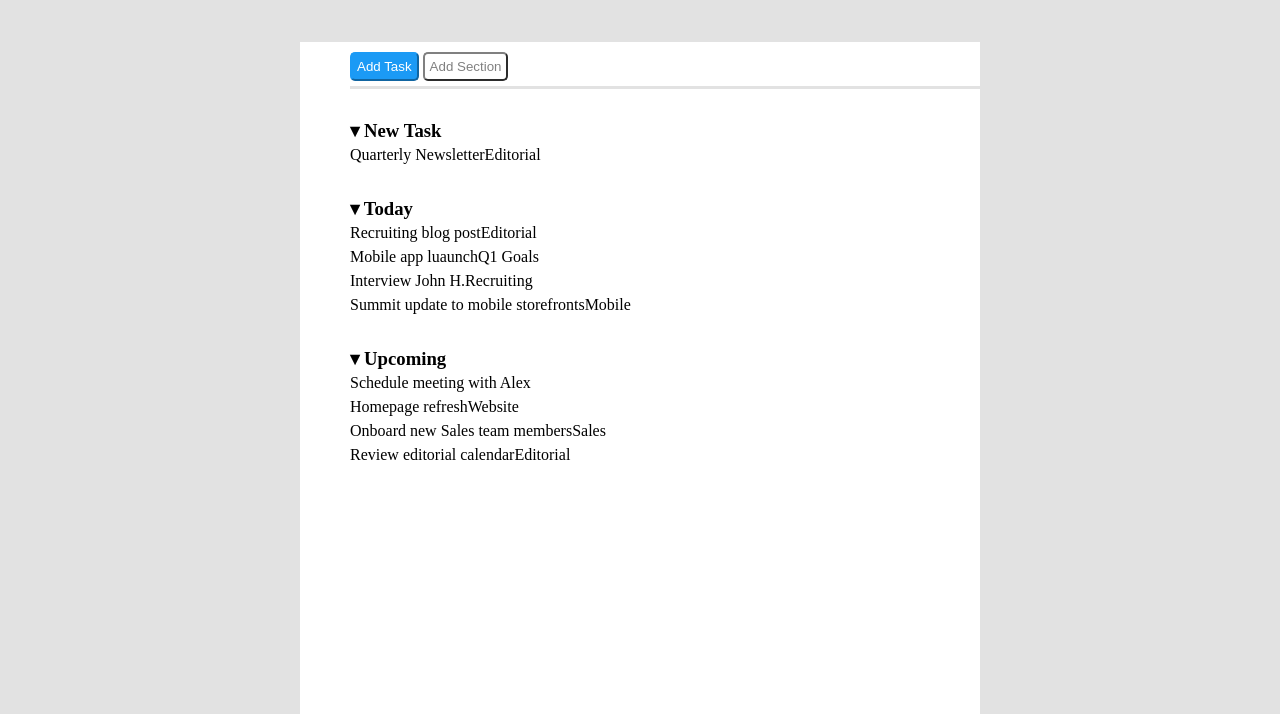
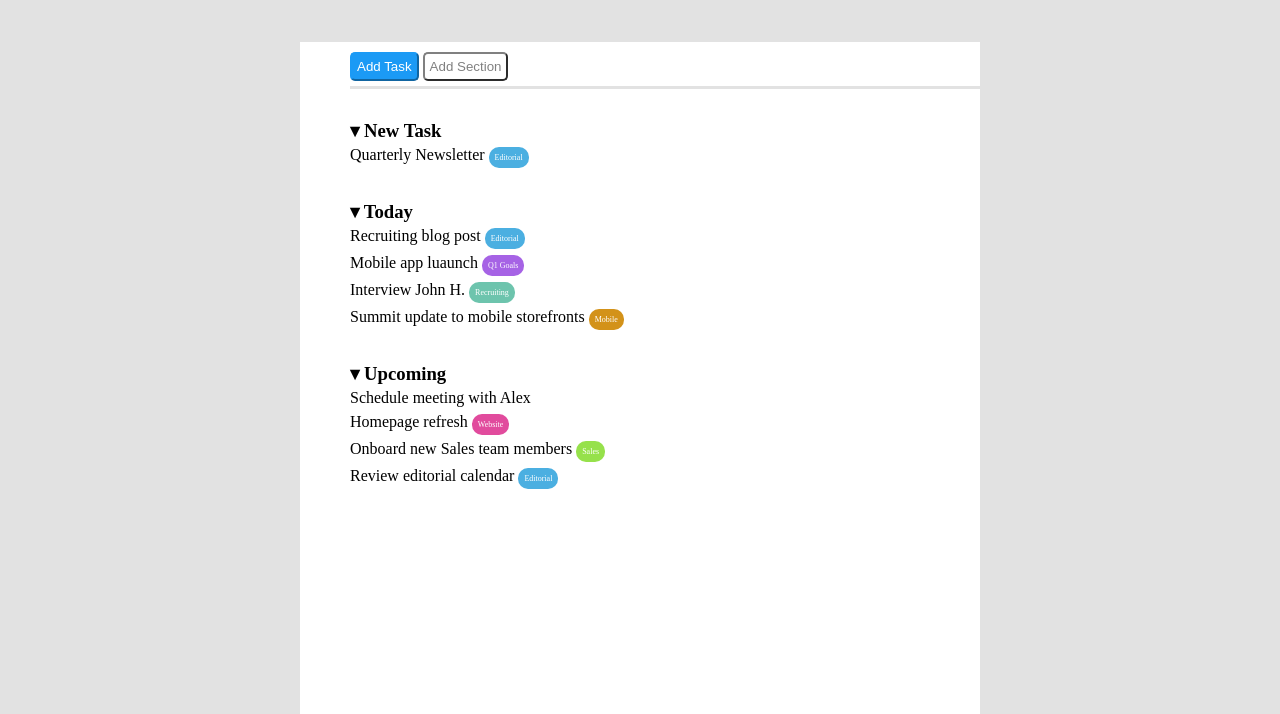
Before and after one commit to claraloforti/html-css-toboolist, a plain HTML site: page index.html in a window 1280 px wide. Shown: the part 86-800 px from the top of the page. Drawn offline with Linux system fonts and the light colour scheme.

Commit message:
feat: aggiungo labels

```diff
--- a/index.html
+++ b/index.html
@@ -23,19 +23,19 @@
             <section class="sezione-lista">
                 <ul>
                     <li class="titoli-lista"><h3>&blacktriangledown; New Task</h3>
-                        <li>Quarterly Newsletter<lable class="editorial-lable">Editorial</lable></li>
+                        <li>Quarterly Newsletter <label class="editorial-lable">Editorial</lable></li>
                     </li>
                     <li class="titoli-lista"><h3>&blacktriangledown; Today</h3>
-                        <li>Recruiting blog post<lable class="editorial-lable">Editorial</lable></li>
-                        <li>Mobile app luaunch<lable class="q1-goals-lable">Q1 Goals</lable></li>
-                        <li>Interview John H.<lable class="recruiting-lable">Recruiting</lable></li>
-                        <li>Summit update to mobile storefronts<lable class="mobile-lable">Mobile</lable></li>
+                        <li>Recruiting blog post <label class="editorial-lable">Editorial</lable></li>
+                        <li>Mobile app luaunch <label class="q1-goals-lable">Q1 Goals</lable></li>
+                        <li>Interview John H. <label class="recruiting-lable">Recruiting</lable></li>
+                        <li>Summit update to mobile storefronts <label class="mobile-lable">Mobile</lable></li>
                     </li>
                     <li class="titoli-lista"><h3>&blacktriangledown; Upcoming</h3>
                         <li>Schedule meeting with Alex</li>
-                        <li>Homepage refresh<lable class="website-lable">Website</lable></li>
-                        <li>Onboard new Sales team members<lable class="sales-lable">Sales</lable></li>
-                        <li>Review editorial calendar<lable class="editorial-lable">Editorial</lable></li>
+                        <li>Homepage refresh <label class="website-lable">Website</lable></li>
+                        <li>Onboard new Sales team members <label class="sales-lable">Sales</lable></li>
+                        <li>Review editorial calendar <label class="editorial-lable">Editorial</lable></li>
                     </li>
                 </ul>
             </section>
--- a/styles/style.css
+++ b/styles/style.css
@@ -66,3 +66,41 @@ ul {
 h3 {
     margin-top: 30px;
 }
+
+
+/*Lables*/
+
+label {
+color: white;
+font-size: 8px;
+border-radius: 10px;
+padding: 6px;
+}
+
+.editorial-lable {
+color: white;
+font-size: 8px;
+background-color: rgb(75, 175, 225);
+border-radius: 10px;
+padding: 6px;
+}
+
+.q1-goals-lable {
+background-color: rgb(166, 99, 229);
+}
+
+.recruiting-lable {
+background-color: rgb(109, 196, 173);
+}
+
+.mobile-lable {
+background-color: rgb(211, 146, 25);
+}
+
+.website-lable {
+background-color: rgb(225, 75, 157);
+}
+
+.sales-lable {
+background-color: rgb(150, 225, 75);
+}
```
